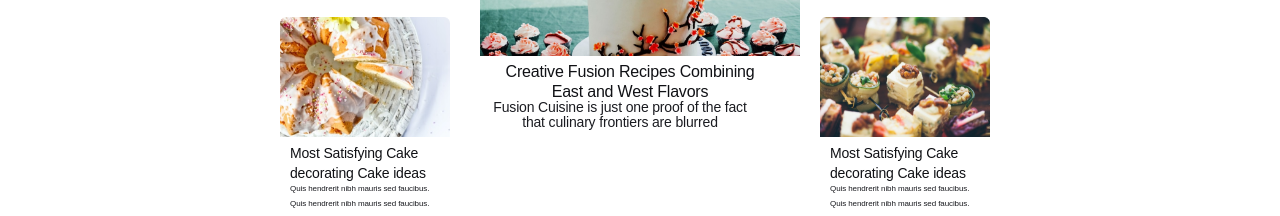
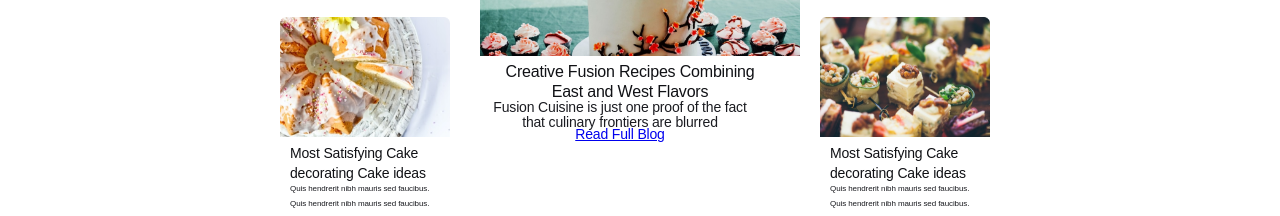
Before and after one commit to HaiderAli003/FusionFlavorFeast, a plain HTML site: page index.html in a window 1280 px wide. Shown: the part 1672-1888 px from the top of the page. Drawn offline with Linux system fonts and the light colour scheme.

Commit message:
Update index.html

```diff
--- a/index.html
+++ b/index.html
@@ -182,6 +182,7 @@
             <p>
               Fusion Cuisine is just one proof of the fact that culinary frontiers are blurred
             </p>
+            <p> <a href="fusionflavours-recipe1.html"> Read Full Blog </a></p>
           </div>
         </div>
 
```
